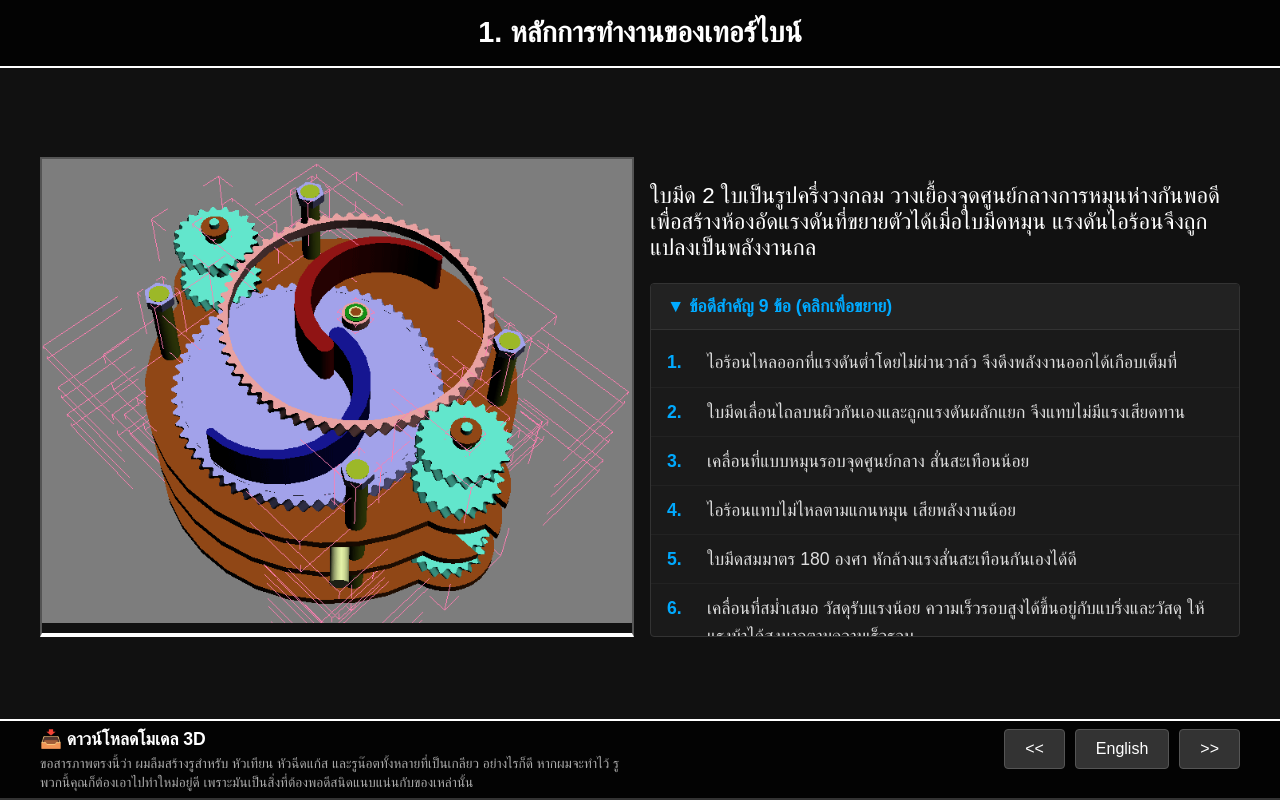
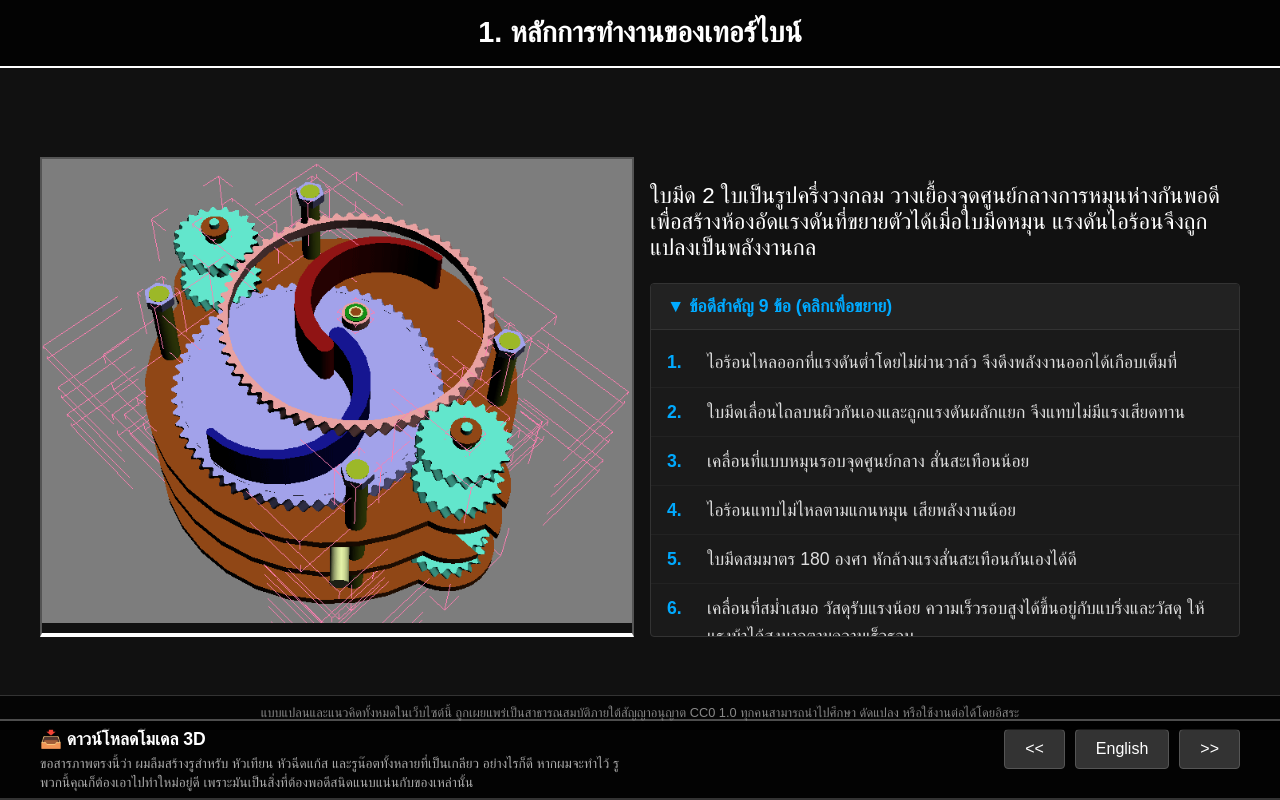
Before and after one commit to oodwebserv01/ExpanderGasTurbine, a React (Vite) app: page / in a window 1280 px wide. Built offline with nearby package versions, Linux system fonts and the light colour scheme.

Commit message:
feat: add CC0 1.0 public domain license notice below nav buttons

```diff
--- a/src/App.jsx
+++ b/src/App.jsx
@@ -38,6 +38,13 @@ export default function App() {
           <button onClick={next}>&gt;&gt;</button>
         </div>
       </div>
+      <div className="license-notice">
+        {lang === 'th' ? (
+          'แบบแปลนและแนวคิดทั้งหมดในเว็บไซต์นี้ ถูกเผยแพร่เป็นสาธารณสมบัติภายใต้สัญญาอนุญาต CC0 1.0 ทุกคนสามารถนำไปศึกษา ดัดแปลง หรือใช้งานต่อได้โดยอิสระ'
+        ) : (
+          'All designs and concepts on this website are released into the public domain under the CC0 1.0 license. Anyone is free to study, modify, and use them for any purpose.'
+        )}
+      </div>
     </>
   )
 }
--- a/src/styles.css
+++ b/src/styles.css
@@ -205,3 +205,20 @@ p { font-size: 1.4em; }
 .advantage-text {
   flex: 1;
 }
+
+/* License Notice */
+.license-notice {
+  position: fixed;
+  bottom: 70px;
+  left: 0;
+  right: 0;
+  z-index: 10;
+  background: rgba(0, 0, 0, 0.7);
+  border-top: 1px solid #333;
+  padding: 8px 40px;
+  box-sizing: border-box;
+  text-align: center;
+  font-size: 0.8em;
+  color: #888;
+  line-height: 1.4;
+}
```
